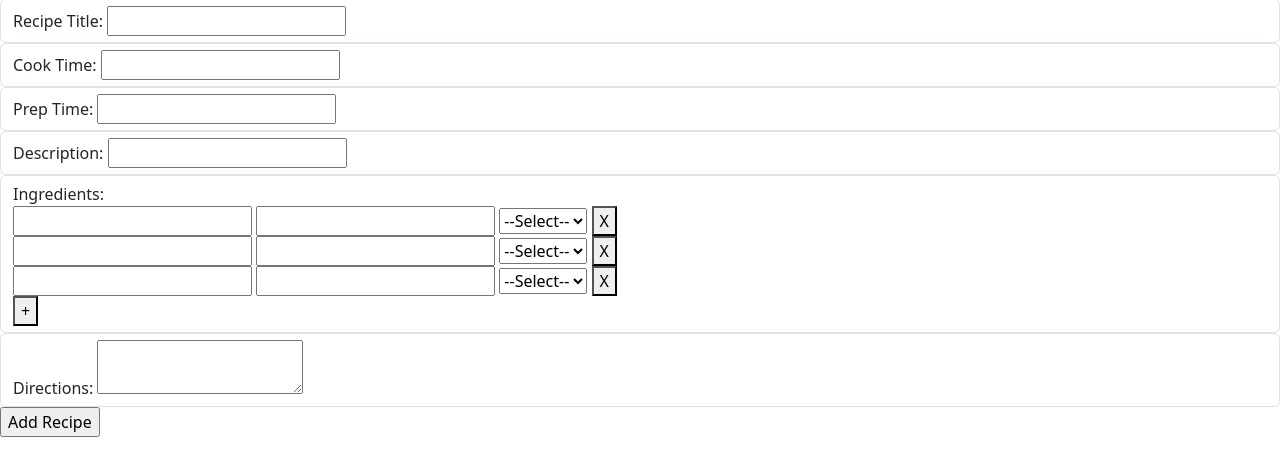
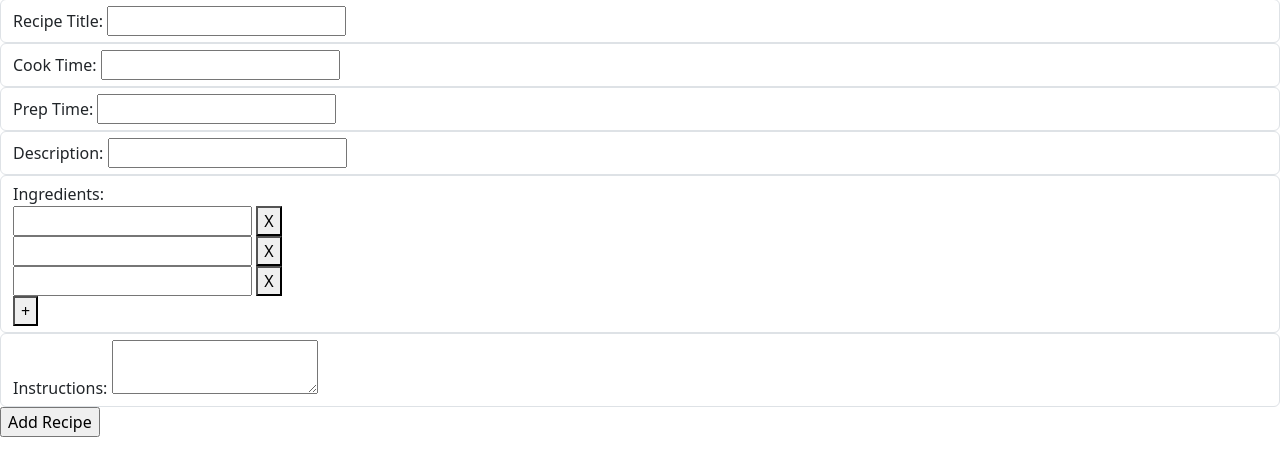
Before and after one commit to DanWartsbaugh/project-cookbook, a Flask app: page /mycookbook/new-recipe in a window 1280 px wide. Shown: the part 130-606 px from the top of the page. Run offline with Flask 3, Linux system fonts and the light colour scheme; the visitor is signed in with stand-in values (Sample User, id 1).

Commit message:
updated with create functions

```diff
--- a/flask_app/controllers/recipes.py
+++ b/flask_app/controllers/recipes.py
@@ -1,5 +1,7 @@
 from flask_app import app, render_template, redirect, request, session, flash, bcrypt
 from flask_app.models.recipe import Recipe
+from flask_app.models.ingredient import Ingredient
+from pprint import pprint
 
 
 
@@ -34,10 +36,18 @@ def new_recipe():
 #NEW - process the form and redirect
 @app.route('/create', methods=['POST'])
 def create_recipe():
-    if not Recipe.validate_recipe(request.form):
-        return redirect('/mycookbook/new-recipe')
-    Recipe.save(request.form)
-    return redirect('/recipes') #redirect to show page for this recipe
+
+    # if not Recipe.validate_recipe(request.form):
+    #     return redirect('/mycookbook/new-recipe')
+    pprint(request.form)
+    recipe=Recipe.save(request.form)
+    # print(recipe)
+    pprint("args = ",request.args.get(request.form['ingredients']))
+    pprint(request.form.getlist('ingredients'))
+    for ingredient in request.form.getlist('ingredients'):
+        print(ingredient)
+        Ingredient.save_ingredient(recipe_id=recipe,name=ingredient)
+    return redirect('/mycookbook') #redirect to show page for this recipe
 
 @app.route('/recipe/<int:id>')
 def show_recipe(id):
--- a/flask_app/controllers/users.py
+++ b/flask_app/controllers/users.py
@@ -31,7 +31,7 @@ def register():
 
     #log them in
     session['user_id'] = user
-    session['first_name'] = request.form['first_name']
+    session['user_name'] = request.form['user_name']
 
     return redirect('/mycookbook')
 
@@ -50,8 +50,7 @@ def login():
         return redirect('/')
         #log them in
     session['user_id']=user.id
-    session['first_name']=user.first_name
-    session['last_name']=user.last_name
+    session['user_name']=user.user_name
 
     return redirect('/mycookbook')
 
--- a/flask_app/models/ingredient.py
+++ b/flask_app/models/ingredient.py
@@ -8,14 +8,16 @@ class Ingredient:
     def __init__(self,data:dict):
         self.id = data['id']
         self.name = data['name']
-        self.description = data['description']
-        self.instructions = data['instructions']
-        self.under_30 = data['under_30']
-        self.date_made = data['date_made']
-        self.user_id = data['user_id']
+        self.recipe_id = data['recipe_id']
         self.created_at = data['created_at']
         self.updated_at = data['updated_at']
-        self.user = data['first_name']
+
+    #CREATE
+    @classmethod
+    def save_ingredient(cls, **kwargs):
+        data = kwargs
+        query = "INSERT INTO ingredients (name, recipe_id) VALUES (%(name)s, %(recipe_id)s);"
+        return connectToMySQL(DATABASE).query_db(query, data)
 
     #READ ALL
     @classmethod
@@ -27,11 +29,6 @@ class Ingredient:
             ingredients.append(cls(ingredient))
         return ingredients
 
-    #CREATE
-    @classmethod
-    def save(cls, data):
-        query = "INSERT INTO ingredients (name, description, instructions, under_30, date_made, user_id) VALUES (%(name)s,%(description)s,%(instructions)s,%(under_30)s,%(date_made)s,%(user_id)s);"
-        return connectToMySQL(DATABASE).query_db(query, data)
 
     # UPDATE
     @classmethod
--- a/flask_app/models/recipe.py
+++ b/flask_app/models/recipe.py
@@ -13,16 +13,14 @@ class Recipe:
         self.prep_time = data['prep_time']
         self.cook_time = data['cook_time']
         self.description = data['description']
-        self.ingredients = data['ingredients']
-        self.directions = data['directions']
+        self.instructions = data['instructions']
         self.test = data['test']
         self.notes = data['notes']
         self.open = data['open']
         self.user_id = data['user_id']
         self.created_at = data['created_at']
         self.updated_at = data['updated_at']
-        self.creator = data['user_name']
-        self.version = data['version']
+
 
 
     #READ ALL
@@ -37,15 +35,21 @@ class Recipe:
         return recipes
 
     #CREATE
+    # @classmethod
+    # def save(cls, data):
+    #     query = "INSERT INTO recipes (name, type, sub_type, prep_time, cook_time, description, instructions, test, notes, open, user_id) VALUES (%(name)s,%(type)s,%(sub_type)s,%(prep_time)s,%(cook_time)s,%(description)s,%(instructions)s,%(test)s,%(notes)s,%(open)s,%(user_id)s);"
+    #     return connectToMySQL(DATABASE).query_db(query, data)
+
     @classmethod
     def save(cls, data):
-        query = "INSERT INTO recipes (name, type, sub_type, prep_time, cook_time, description, directions, test, notes, open, user_id) VALUES (%(name)s,%(type)s,%(sub_type)s,%(prep_time)s,%(cook_time)s,%(description)s,%(directions)s,%(test)s,%(notes)s,%(open)s,%(user_id)s);"
+        query = "INSERT INTO recipes (name, prep_time, cook_time, description, instructions, user_id) VALUES (%(name)s,%(prep_time)s,%(cook_time)s,%(description)s,%(instructions)s,%(user_id)s);"
         return connectToMySQL(DATABASE).query_db(query, data)
+
 
     # UPDATE
     @classmethod
     def update(cls,data):
-        query = "UPDATE recipes SET name=%(name)s, type=%(type)s, sub_type=%(sub_type)s, prep_time=%(prep_time)s, cook_time=%(cook_time)s, description=%(description)s,directions=%(directions)s,test=%(test)s,notes=%(notes)s,open=%(open)s WHERE id = %(id)s;"
+        query = "UPDATE recipes SET name=%(name)s, type=%(type)s, sub_type=%(sub_type)s, prep_time=%(prep_time)s, cook_time=%(cook_time)s, description=%(description)s,instructions=%(instructions)s,test=%(test)s,notes=%(notes)s,open=%(open)s WHERE id = %(id)s;"
         return connectToMySQL(DATABASE).query_db(query,data)
 
     #DELETE
@@ -69,8 +73,6 @@ class Recipe:
                 "name":recipe["name"],
                 "description":recipe["description"],
                 "instructions":recipe["instructions"],
-                "under_30":recipe["under_30"],
-                "date_made":recipe["date_made"],
                 "user_id":recipe["user_id"],
                 "created_at":recipe["created_at"],
                 "updated_at":recipe["updated_at"],
@@ -91,12 +93,7 @@ class Recipe:
         if len(recipe['instructions']) < 1:
             is_valid = False
             flash("Instructions cannot be blank")
-        if recipe['date_made']=='':
-            is_valid = False
-            flash("Please select a date made")
-        if 'under_30' not in recipe:
-            is_valid = False
-            flash("Please select yes or no")
+
 
         return is_valid
         pass
--- a/flask_app/templates/dashboard.html
+++ b/flask_app/templates/dashboard.html
@@ -24,7 +24,7 @@
             <a href="#" style="text-decoration:none;color:orange"><b>Filter recipes</b></a>
             <input type="search" name="search-bar" style="margin-left:15px;width:30%" placeholder="Search recipes">
             <button class="btn" style="background-color:orange; margin-left:15px;"><b>Search</b></button>
-            <button class="btn" style="background-color:orange; margin-left:15px;"><b>Create a new recipe</b></button>
+            <button href="/mycookbook/new-recipe" class="btn" style="background-color:orange; margin-left:15px;"><b>Create a new recipe</b></button>
 
     </div>
     <!-- Recipes -->
--- a/flask_app/templates/new.html
+++ b/flask_app/templates/new.html
@@ -31,7 +31,7 @@
         <input type="hidden" name="user_id" value="{{session.user_id}}">
 
         <div class="form-control">
-            Recipe Title: <input type="text" name="title" id="">
+            Recipe Title: <input type="text" name="name" id="">
         </div>
         <div class="form-control">
             Cook Time: <input type="text" name="cook_time" id="">
@@ -47,41 +47,14 @@
                 <label>Ingredients:</label>
                 <div class="ingredients_row">
                     <input type="text" name="ingredients" class="ingredients_input">
-                    <input type="text" name="ingredient_quantity" class="ingredient_quantity_input">
-                    <select name="ingredient_measurement" class="ingredient-measurement-select">
-                        <option value="none">--Select--</option>
-                        <option value="tsp">tsp</option>
-                        <option value="tbsp">tbsp</option>
-                        <option value="cup">cup</option>
-                        <option value="oz">oz</option>
-                        <option value="lb">lb</option>
-                    </select>
                     <button type="button" class="remove_ingredients_row">X</button>
                 </div>
                 <div class="ingredients_row">
                     <input type="text" name="ingredients" class="ingredients_input">
-                    <input type="text" name="ingredient_quantity" class="ingredient-quantity_input">
-                    <select name="ingredient_measurement" class="ingredient_measurement_select">
-                        <option value="none">--Select--</option>
-                        <option value="tsp">tsp</option>
-                        <option value="tbsp">tbsp</option>
-                        <option value="cup">cup</option>
-                        <option value="oz">oz</option>
-                        <option value="lb">lb</option>
-                    </select>
                     <button type="button" class="remove_ingredients_row">X</button>
                 </div>
                 <div class="ingredients_row">
                     <input type="text" name="ingredients" class="ingredients_input">
-                    <input type="text" name="ingredient_quantity" class="ingredient-quantity_input">
-                    <select name="ingredient_measurement" class="ingredient_measurement_select">
-                        <option value="none">--Select--</option>
-                        <option value="tsp">tsp</option>
-                        <option value="tbsp">tbsp</option>
-                        <option value="cup">cup</option>
-                        <option value="oz">oz</option>
-                        <option value="lb">lb</option>
-                    </select>
                     <button type="button" class="remove_ingredients_row">X</button>
                 </div>
             </div>
@@ -89,8 +62,8 @@
         </div>
 
         <div class="form-control">
-            Directions:
-            <textarea name="directions">
+            Instructions:
+            <textarea name="instructions">
 
             </textarea>
         </div>
```
Also changed, not shown: main.py (added, +9 -0 lines), 2 other files.
